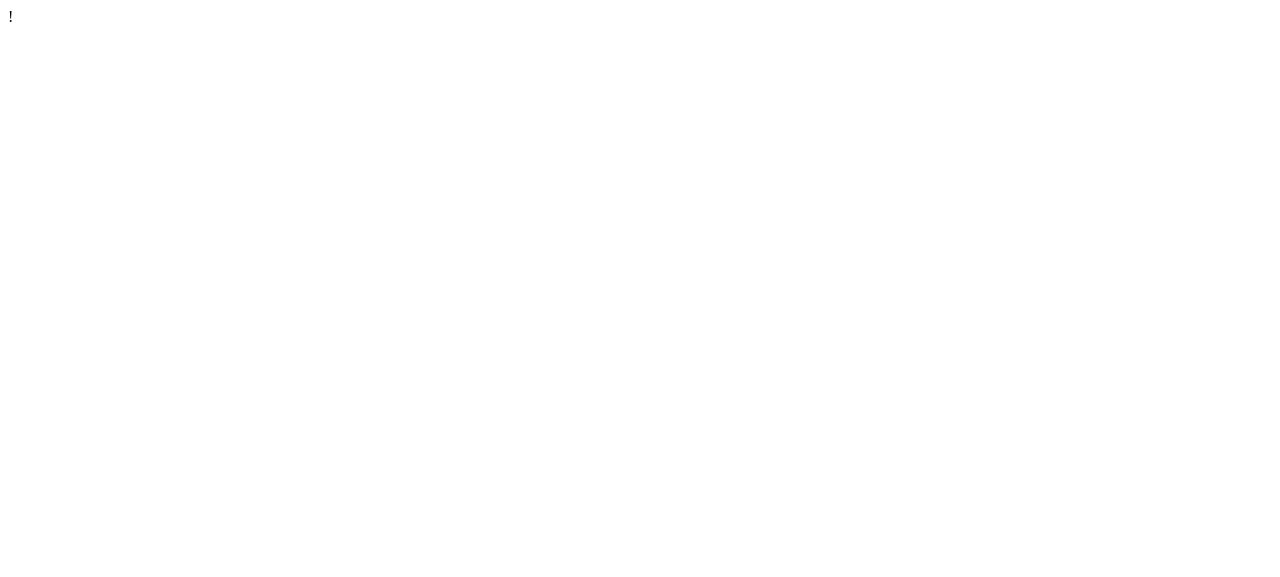
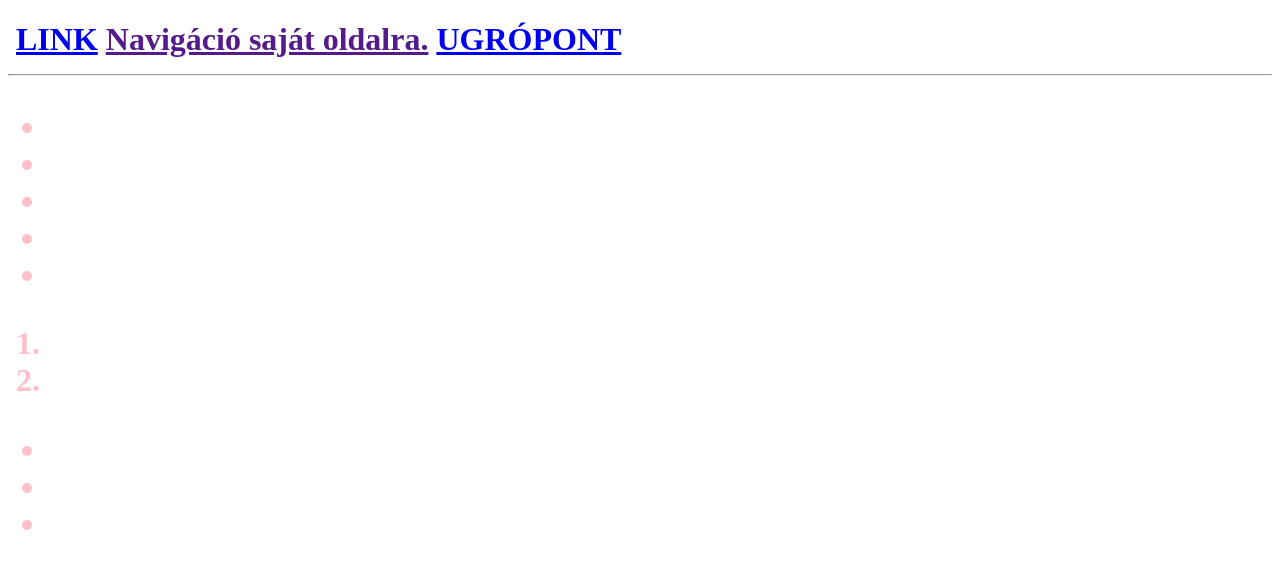
Before and after one commit to repeiakos1/itk, a plain HTML site: page index.html in a window 1280 px wide. Drawn offline with Linux system fonts and the light colour scheme.

Commit message:
alapozás

```diff
--- a/index.html
+++ b/index.html
@@ -1 +1,53 @@
-!
+<!DOCTYPE html>
+<!-- html doctype meghatarozasa (HTML5) -->
+<html lang="HU-hu">
+<!-- itt allitom be a regiot es a nyelvet -->
+<head>
+<!-- nem lathato behind the scenes code -->
+    <meta charset="UTF-8">
+<!-- utf-8 charset beallitasa -->
+    <meta name="viewport" content="width=, initial-scale=1.0">
+<!-- reszponzivitasert felelos sor, itt lehet beallitani a viewport meretet -->
+    <link rel="stylesheet" href="css/style.css">
+    <style>
+        h1 {
+        color: blue;
+        }
+    </style> <!--belső (internált) stílus beállítás-->
+
+    <title>IKT</title>
+<!-- a tabon megjeleno cimet itt lehet megadni -->
+</head>
+<!-- itt kezdodik a valojaban lathato content -->
+<body>
+<h1 style="color: pink;">
+    <img src="" alt=""> <!--kép beillesztés  src: forrás
+    alt: ha a kép nem jelenik meg ide kell szöveget irni.
+(img/kep.jpg)   title: ha a kép fölé viszed a kurzort ez  a szöveg jelenik meg.-->
+<a href="https://...">LINK</a>
+<a href=""><cica class="html">Navigáció saját oldalra.</cica></a>
+<a href="#leiras">UGRÓPONT</a>
+<br> <!--SORTÖRÉS-->
+<hr> <!--Vízszintes vonal-->
+<ul>
+    <li></li>
+    <li></li>
+    <li></li>
+    <li></li>
+    <li></li>
+</ul> <!--számozatlan felsorolás, emmet (gyorskódolás):
+ul>lu*5   5 elemből álló lista.-->
+<ol>
+    <li></li>
+    <li></li>
+</ol> <!--számozott felsorolás-->
+<ul class="cica" id="kutya">
+    <li></li>
+    <li></li>
+    <li></li>
+</ul> <!--ul.cica#kutya>li*3-->
+
+</h1>
+</body>
+<!-- itt van vege a lathato contentnek -->
+</html>
```
